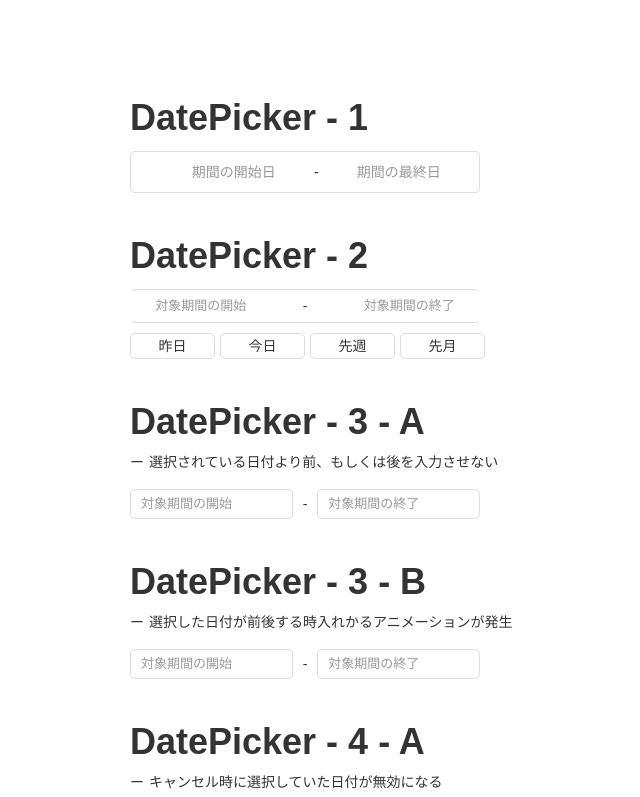
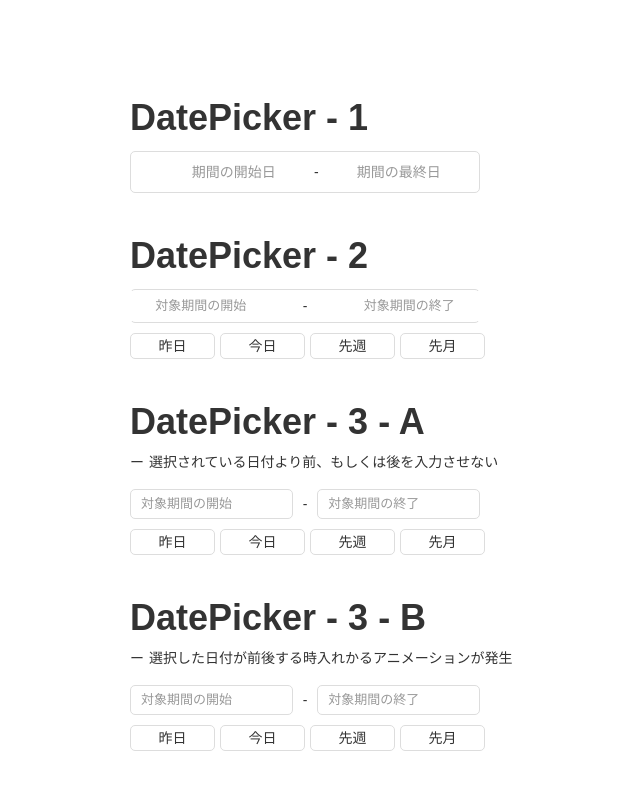
Before and after one commit to zukki30/datepicker-custom, a Vue app: page / in a window 1280 px wide. Shown: the top 797 px of the page, without its empty margins (110-750 px from the left). Built offline with nearby package versions, Linux system fonts and the light colour scheme; the HTML template or start-up script is replaced by a standard one; a web font is replaced by a local one.

Commit message:
feat: Add PeriodDirectSelect to DatePicker3A

```diff
--- a/src/components/date-picker/DatePickerRangeInput.vue
+++ b/src/components/date-picker/DatePickerRangeInput.vue
@@ -79,26 +79,26 @@ export default class DatePickerRangeInput extends Vue {
   }
 
   get selectedStartInputValue(): Date | null {
-    if (this.startInputValue !== null) {
-      return this.startInputValue;
-    }
-
     if (this.selectedDates !== null) {
       this.startInputValue = this.selectedDates.min;
       return this.selectedDates.min;
+    }
+
+    if (this.startInputValue !== null) {
+      return this.startInputValue;
     }
 
     return null;
   }
 
   get selectedEndInputValue(): Date | null {
-    if (this.endInputValue !== null) {
-      return this.endInputValue;
-    }
-
     if (this.selectedDates !== null) {
       this.endInputValue = this.selectedDates.max;
       return this.selectedDates.max;
+    }
+
+    if (this.endInputValue !== null) {
+      return this.endInputValue;
     }
 
     return null;
--- a/src/views/Home.vue
+++ b/src/views/Home.vue
@@ -21,6 +21,11 @@
         @input="onAInput"
       />
     </div>
+    <PeriodDirectSelect
+      v-model="datepicker3AValue"
+      class="periodDirectSelect"
+      @click="onADatepicker3Click"
+    />
 
     <h2>DatePicker - 3 - B</h2>
     <p>選択した日付が前後する時入れかるアニメーションが発生</p>
@@ -31,6 +36,11 @@
         @input="onBInput"
       />
     </div>
+    <PeriodDirectSelect
+      v-model="datepicker3BValue"
+      class="periodDirectSelect"
+      @click="onBDatepicker3Click"
+    />
 
     <h2>DatePicker - 4 - A</h2>
     <p>キャンセル時に選択していた日付が無効になる</p>
```
